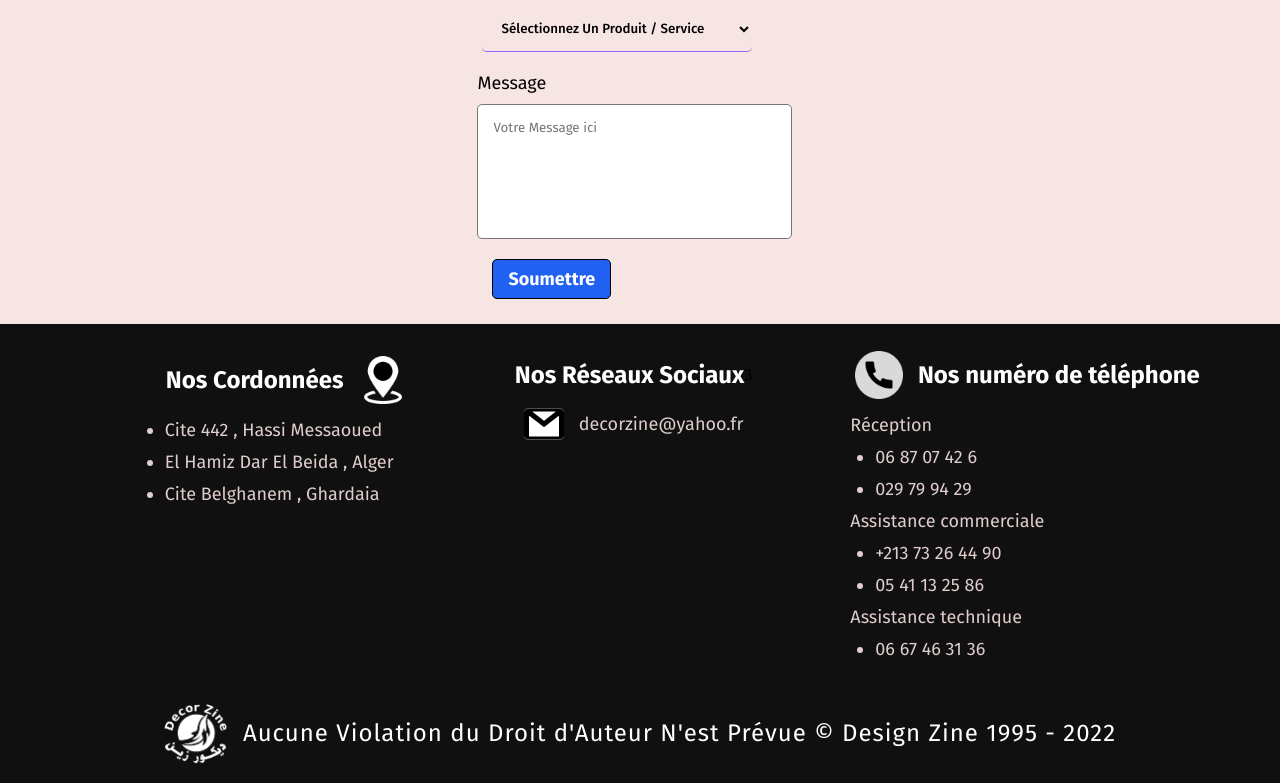
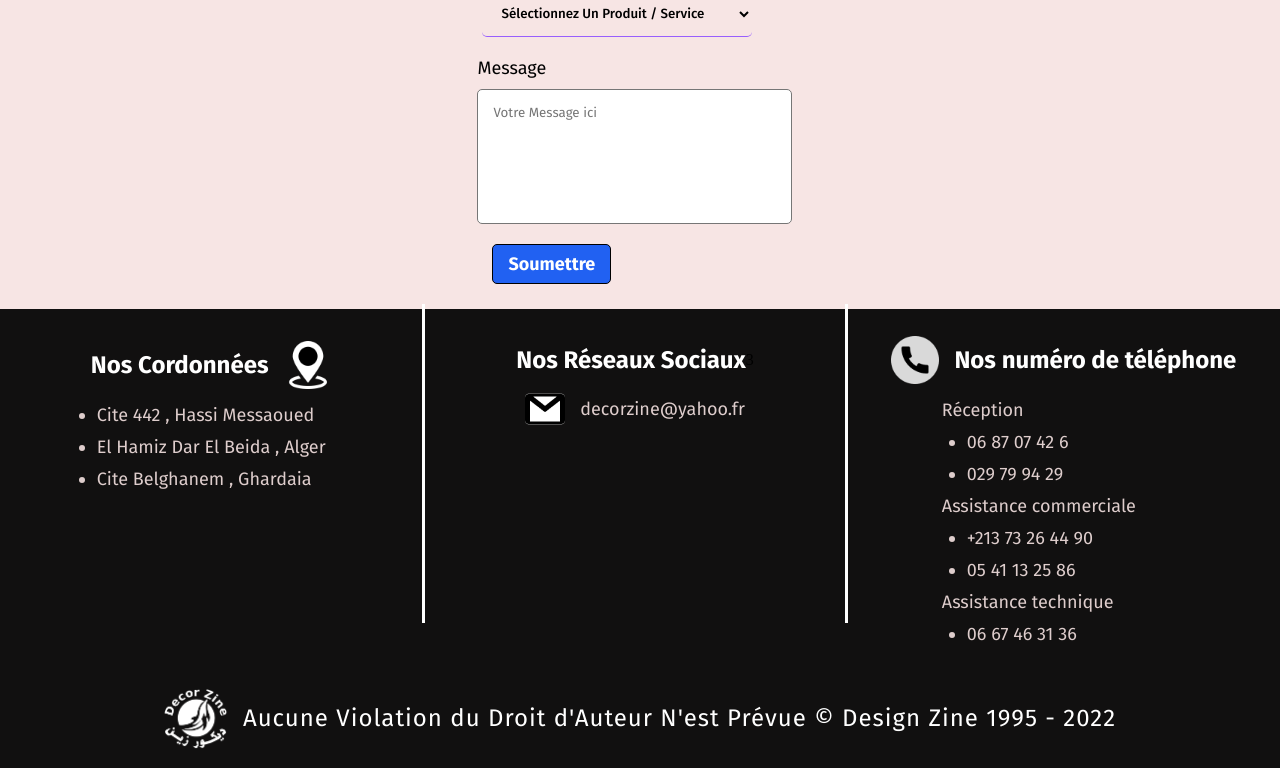
Before and after one commit to XareDev/Printer, a plain HTML site: page Contactez_nous.html in a window 1280 px wide. Shown: the part 1152-1935 px from the top of the page. Drawn offline with Linux system fonts and the light colour scheme.

Commit message:
Add files via upload

```diff
--- a/Contactez_nous.html
+++ b/Contactez_nous.html
@@ -155,6 +155,7 @@
 	</footer>
 
 	<script src="basic_pages.js"></script>
+	<script src="contact_us_page.js"></script>
 
 
 
--- a/contact_us_page.css
+++ b/contact_us_page.css
@@ -16,7 +16,12 @@ header{
 	align-items: center;
 	margin-bottom: 15px;
 	flex-direction: column;
+	border-left: 3px solid white;
 	transform: translateY(-30px);
+}
+
+#phone-number {
+	border-left: 3px solid white;
 }
 
 #socials ul {
@@ -58,10 +63,21 @@ header{
 	font-size: 24px;
 }
 
-footer {
-	padding-top: 15px;
+#phone-number ul {
+	transform: translateX(0);
 }
 
+#phone-number-header {
+	transform: translateX(0);
+}
+
+#location-header {
+	transform: translateX(0);
+}
+
+#location ul {
+	transform: translateX(0);
+}
 
 #form-container {
 	width: 100%;
--- /dev/null
+++ b/contact_us_page.js
@@ -0,0 +1,5 @@
+map = document.getElementById("map")
+if( window.outerWidth <= 600 &&  window.outerWidth >= 400) {
+	map.style.height = "37.5vh"
+	map.style.marginTop = "5vh"
+}
```
